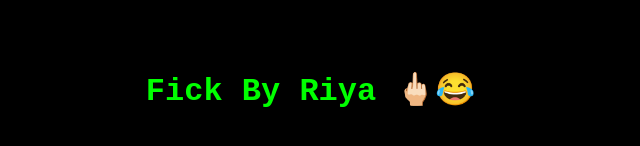
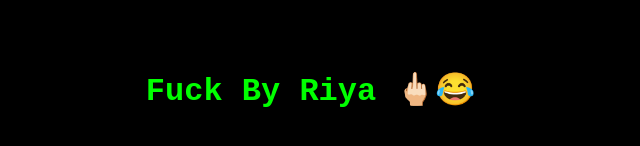
Before and after one commit to brillianttopup/HGZY, a plain HTML site: page index.html in a window 1280 px wide. Shown: the part 310-456 px from the top of the page, 0-640 px from the left. Drawn offline with Linux system fonts and the light colour scheme.

Commit message:
Update index.html

```diff
--- a/index.html
+++ b/index.html
@@ -35,6 +35,6 @@
     </style>
 </head>
 <body>
-    <div class="text-animation">Fick By Riya 🖕🏻😂</div>
+    <div class="text-animation">Fuck By Riya 🖕🏻😂</div>
 </body>
 </html>
```
